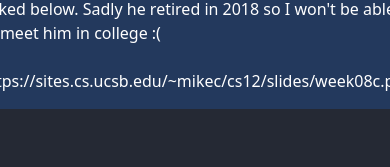
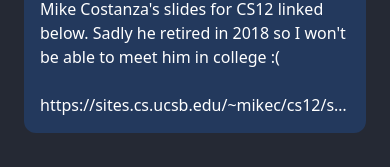
Before and after one commit to AjayLiu/notation-visualizer, a Next.js app: page / in a window 390 px wide. Shown: the part 4461-4628 px from the top of the page. Built offline with nearby package versions, Linux system fonts and the light colour scheme.

Commit message:
Fixed For More Information Panel styling

```diff
--- a/src/pages/index.tsx
+++ b/src/pages/index.tsx
@@ -86,9 +86,8 @@ const Home: React.FC = () => {
                 initialPostfixExpression="8 2 3 * - 7 +"
                 initialPrefixExpression="+ - 8 * 2 3 7"
             />
-
             <div className="flex justify-center items-center flex-col m-6 md:flex-row md:m-0">
-                <div className=" md:m-12 md:mr-6 md:shrink lg:w-3/5">
+                <div className="w-full md:m-12 md:mr-6 md:shrink lg:w-3/5">
                     <TextPanel header="For more information">
                         <br />
                         <p>
@@ -98,9 +97,11 @@ const Home: React.FC = () => {
                             won't be able to meet him in college :({" "}
                         </p>
                         <br />
-                        <ExternalLink href="https://sites.cs.ucsb.edu/~mikec/cs12/slides/week08c.pdf">
-                            https://sites.cs.ucsb.edu/~mikec/cs12/slides/week08c.pdf
-                        </ExternalLink>
+                        <div className="truncate">
+                            <ExternalLink href="https://sites.cs.ucsb.edu/~mikec/cs12/slides/week08c.pdf">
+                                https://sites.cs.ucsb.edu/~mikec/cs12/slides/week08c.pdf
+                            </ExternalLink>
+                        </div>
                     </TextPanel>
                 </div>
             </div>
```
